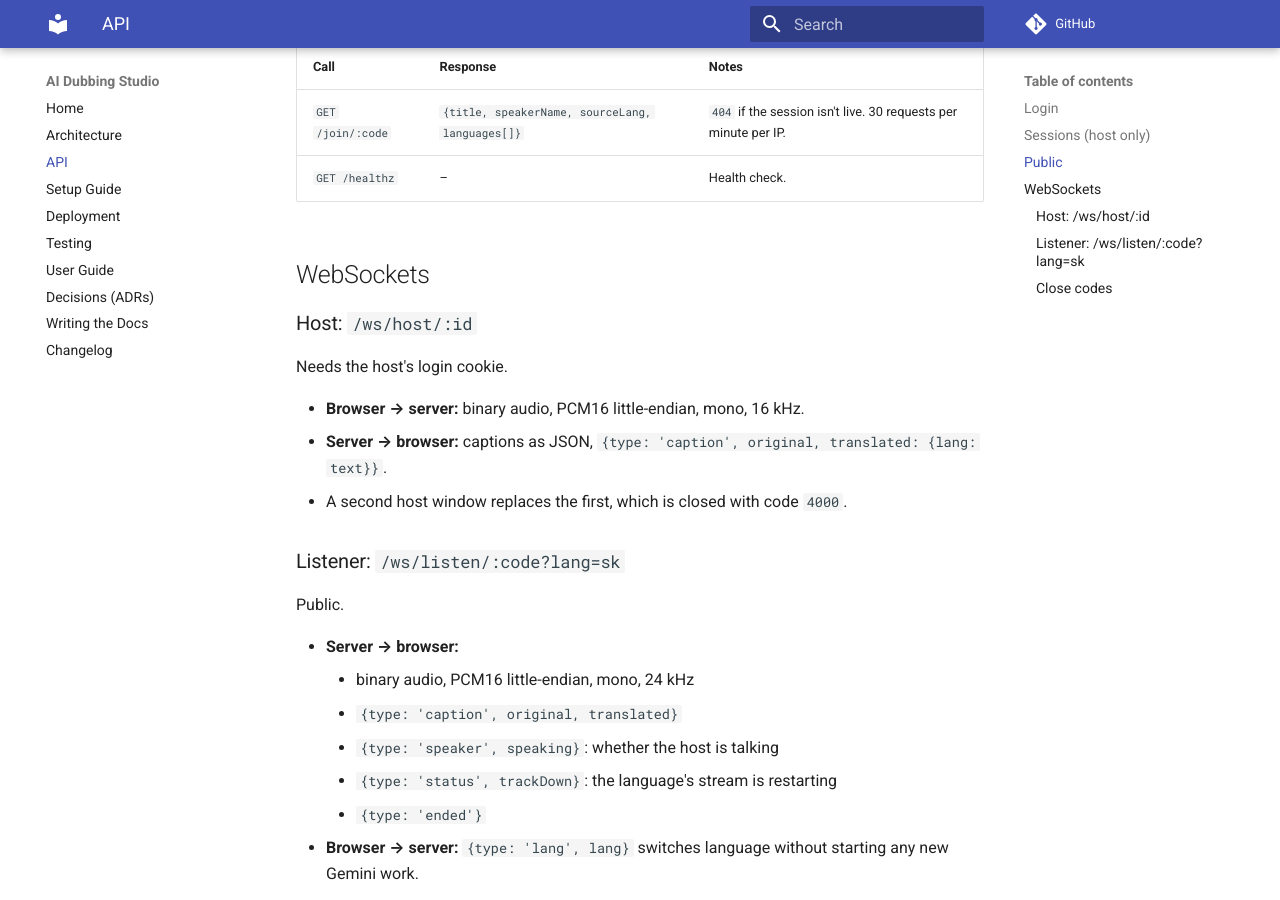
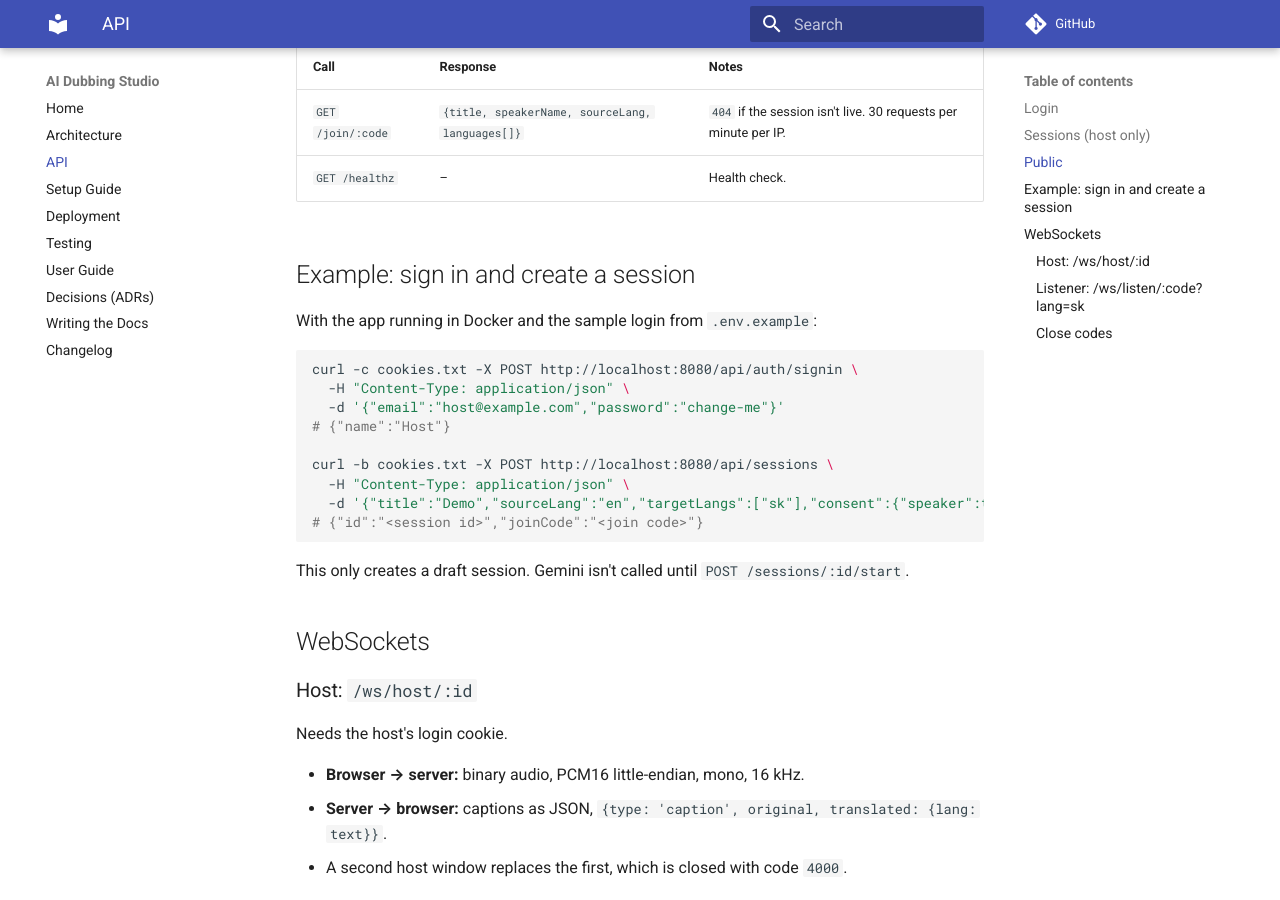
Before and after one commit to WH1TE-SHAD0W/ai-dubbing-studio, an MkDocs documentation site: the page built from docs/api.md, in a window 1280 px wide and 900 px high, scrolled down 1317 px. Built offline with MkDocs 1.6.1 and Material for MkDocs 9.7.7, drawn with Linux system fonts in a browser that asks for light colours; comment, search, counter and statistics services are not loaded.

Commit message:
docs: fixes from the pre-demo review (YGP-2)
Co-Authored-By: Claude Opus 5.5 <noreply@anthropic.com>

````diff
--- a/docs/api.md
+++ b/docs/api.md
@@ -29,6 +29,24 @@ path is under `/api`; nginx removes that prefix before passing the request on.
 |---|---|---|
 | `GET /join/:code` | `{title, speakerName, sourceLang, languages[]}` | `404` if the session isn't live. 30 requests per minute per IP. |
 | `GET /healthz` | – | Health check. |
+
+## Example: sign in and create a session
+
+With the app running in Docker and the sample login from `.env.example`:
+
+```bash
+curl -c cookies.txt -X POST http://localhost:8080/api/auth/signin \
+  -H "Content-Type: application/json" \
+  -d '{"email":"host@example.com","password":"change-me"}'
+# {"name":"Host"}
+
+curl -b cookies.txt -X POST http://localhost:8080/api/sessions \
+  -H "Content-Type: application/json" \
+  -d '{"title":"Demo","sourceLang":"en","targetLangs":["sk"],"consent":{"speaker":true,"aiNotice":true,"textVersion":"2026-10-v1"}}'
+# {"id":"<session id>","joinCode":"<join code>"}
+```
+
+This only creates a draft session. Gemini isn't called until `POST /sessions/:id/start`.
 
 ## WebSockets
 
````
Also changed, not shown: README.md (+1 -1 lines), docs/adr/index.md (+4 -2 lines), docs/architecture.md (+4 -3 lines), docs/changelog.md (+2 -2 lines), docs/testing.md (+4 -0 lines), docs/writing-docs.md (+1 -1 lines).
